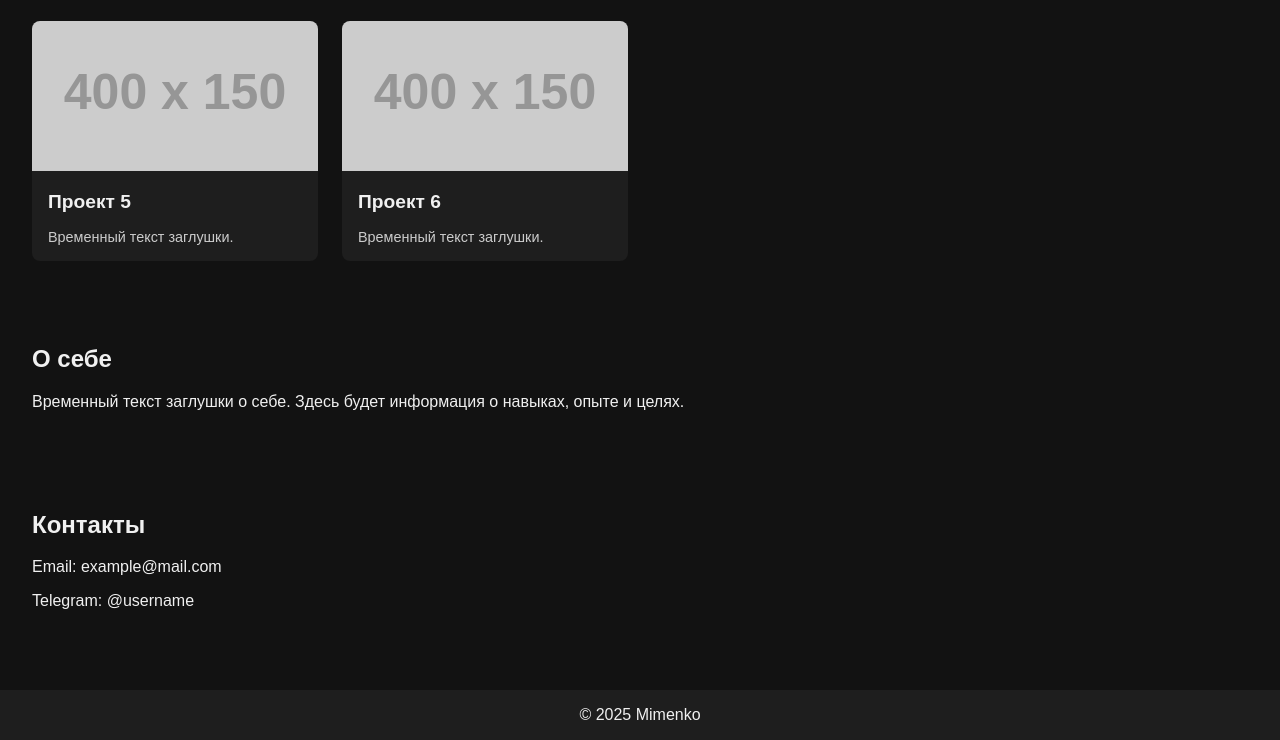
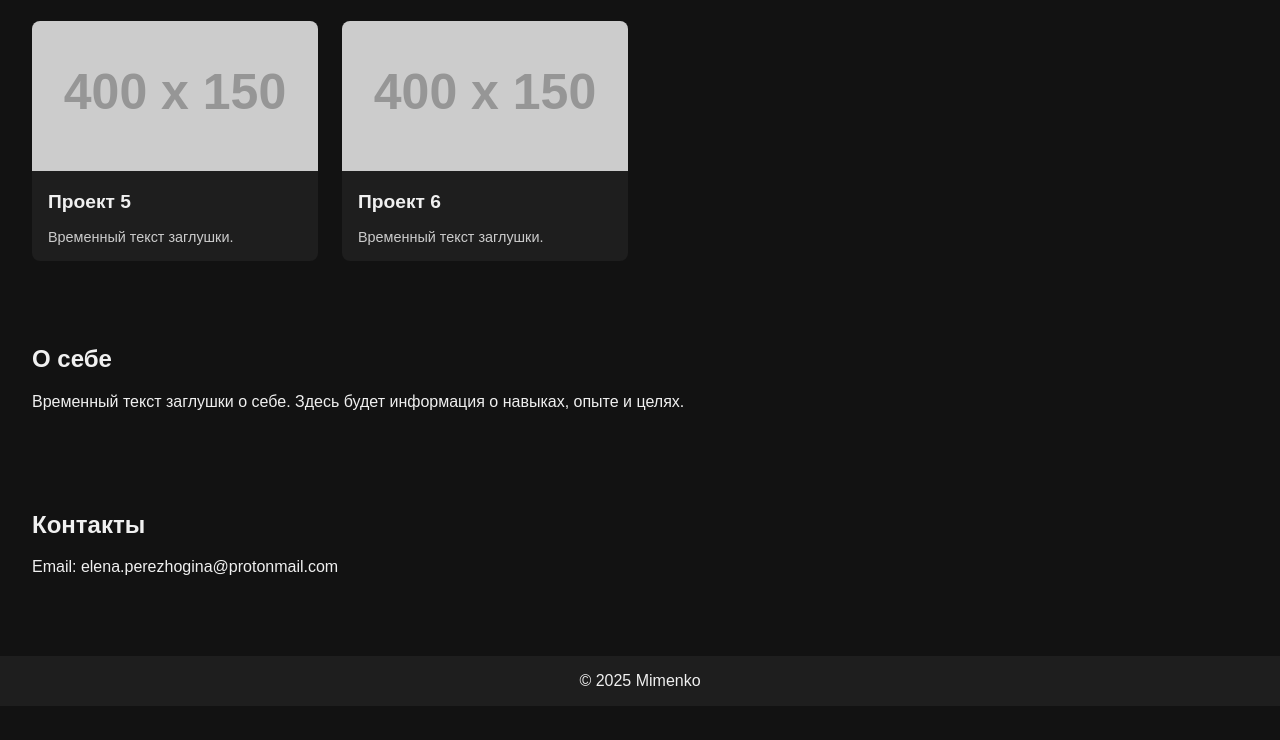
Before and after one commit to mimenkodemaks/ep-portfolio, a plain HTML site: page index.html in a window 1280 px wide. Shown: the part 496-1236 px from the top of the page. After the commit the page ends 1202 px from the top, so only its background shows below. Drawn offline with Linux system fonts and the light colour scheme; placeholder pictures from the web are drawn by us.

Commit message:
Update index.html

```diff
--- a/index.html
+++ b/index.html
@@ -145,8 +145,7 @@
 
   <section id="contact">
     <h2>Контакты</h2>
-    <p>Email: example@mail.com</p>
-    <p>Telegram: @username</p>
+    <p>Email: elena.perezhogina@protonmail.com</p>
   </section>
 
   <footer>
```
